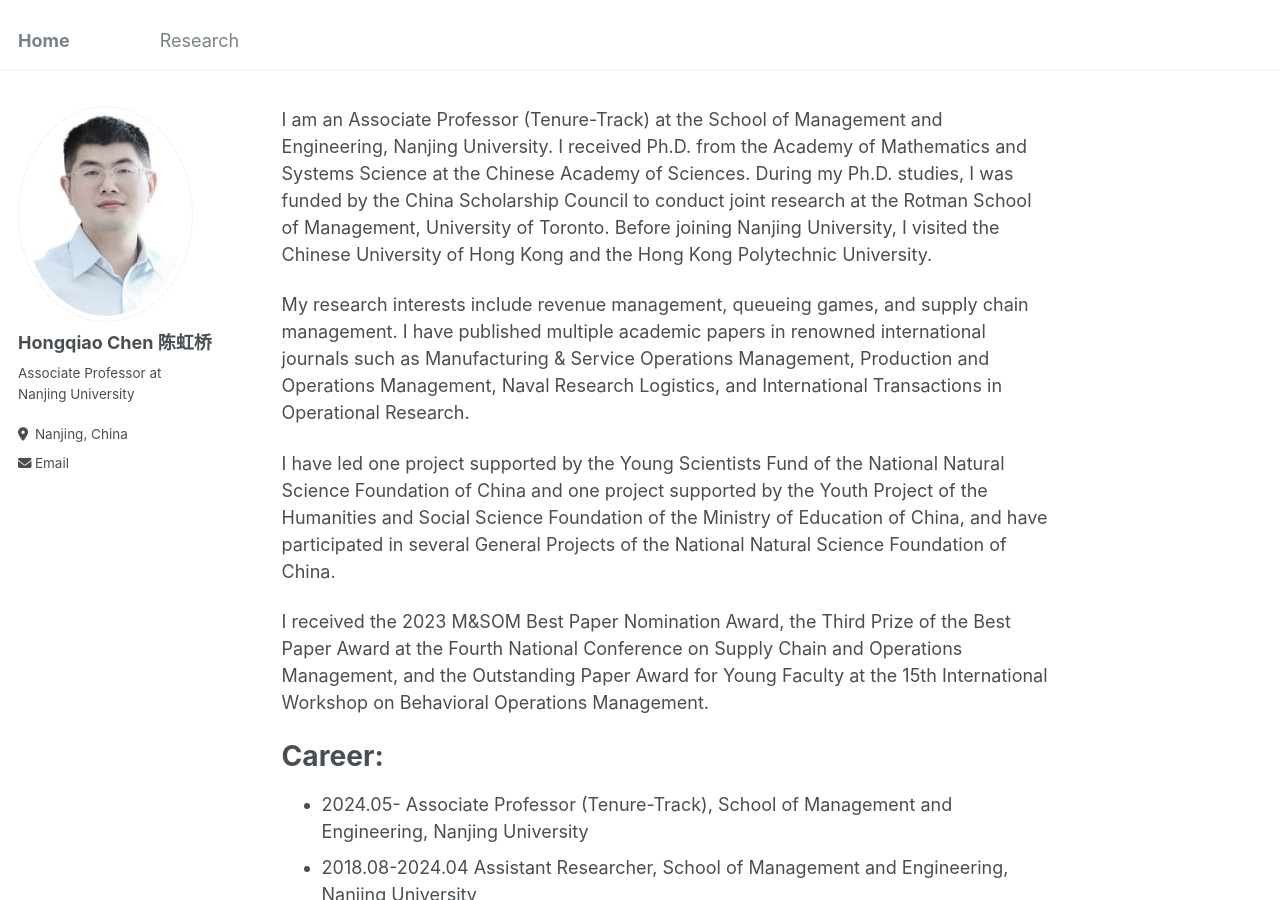
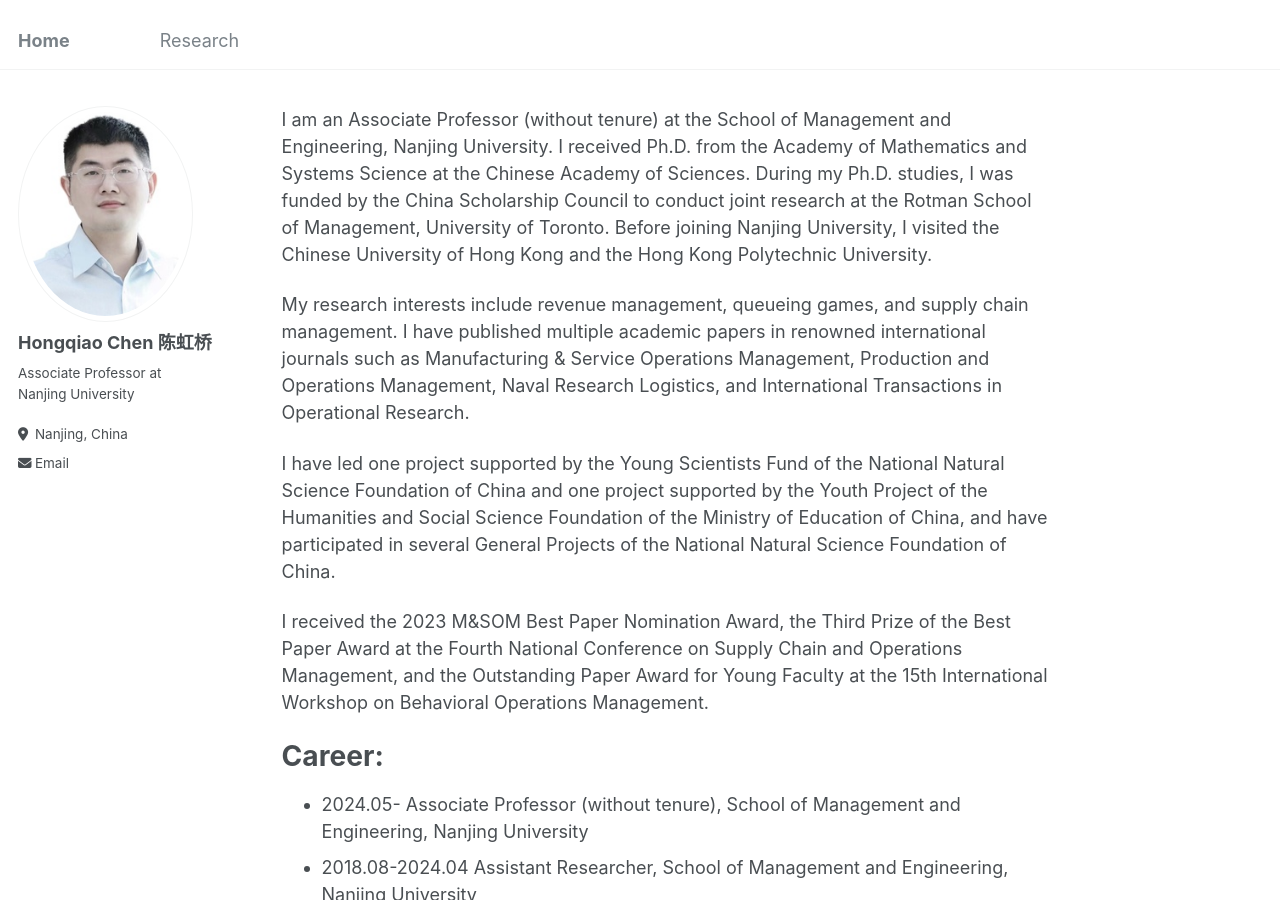
Before and after one commit to chq2024/chq2024.github.io, a Jekyll site: the page built from _pages/about.md, in a window 1280 px wide and 900 px high. Built offline with Jekyll 4.4.1, drawn with Linux system fonts in a browser that asks for light colours.

Commit message:
Update about.md

```diff
--- a/_pages/about.md
+++ b/_pages/about.md
@@ -4,7 +4,7 @@ title:
 author_profile: true
 
 ---
-I am an Associate Professor (Tenure-Track) at the School of Management and Engineering, Nanjing University. I received Ph.D. from the Academy of Mathematics and Systems Science at the Chinese Academy of Sciences. During my Ph.D. studies, I was funded by the China Scholarship Council to conduct joint research at the Rotman School of Management, University of Toronto. Before joining Nanjing University, I visited the Chinese University of Hong Kong and the Hong Kong Polytechnic University.
+I am an Associate Professor (without tenure) at the School of Management and Engineering, Nanjing University. I received Ph.D. from the Academy of Mathematics and Systems Science at the Chinese Academy of Sciences. During my Ph.D. studies, I was funded by the China Scholarship Council to conduct joint research at the Rotman School of Management, University of Toronto. Before joining Nanjing University, I visited the Chinese University of Hong Kong and the Hong Kong Polytechnic University.
 
 My research interests include revenue management, queueing games, and supply chain management. I have published multiple academic papers in renowned international journals such as Manufacturing & Service Operations Management, Production and Operations Management, Naval Research Logistics, and International Transactions in Operational Research.
 
@@ -14,7 +14,7 @@ I received the 2023 M&SOM Best Paper Nomination Award, the Third Prize of the Be
 
 **Career**:
 ======
-- 2024.05- Associate Professor (Tenure-Track), School of Management and Engineering, Nanjing University
+- 2024.05- Associate Professor (without tenure), School of Management and Engineering, Nanjing University
 - 2018.08-2024.04 Assistant Researcher, School of Management and Engineering, Nanjing University
 - 2017.11-2019.05 Post-Doctoral Researcher, Department of Logistics and Maritime Studies, Hong Kong Polytechnic University
 - 2016.12-2017.10 Research Assistant, Department of Decision Sciences and Managerial Economics, Chinese University of Hong Kong
```
